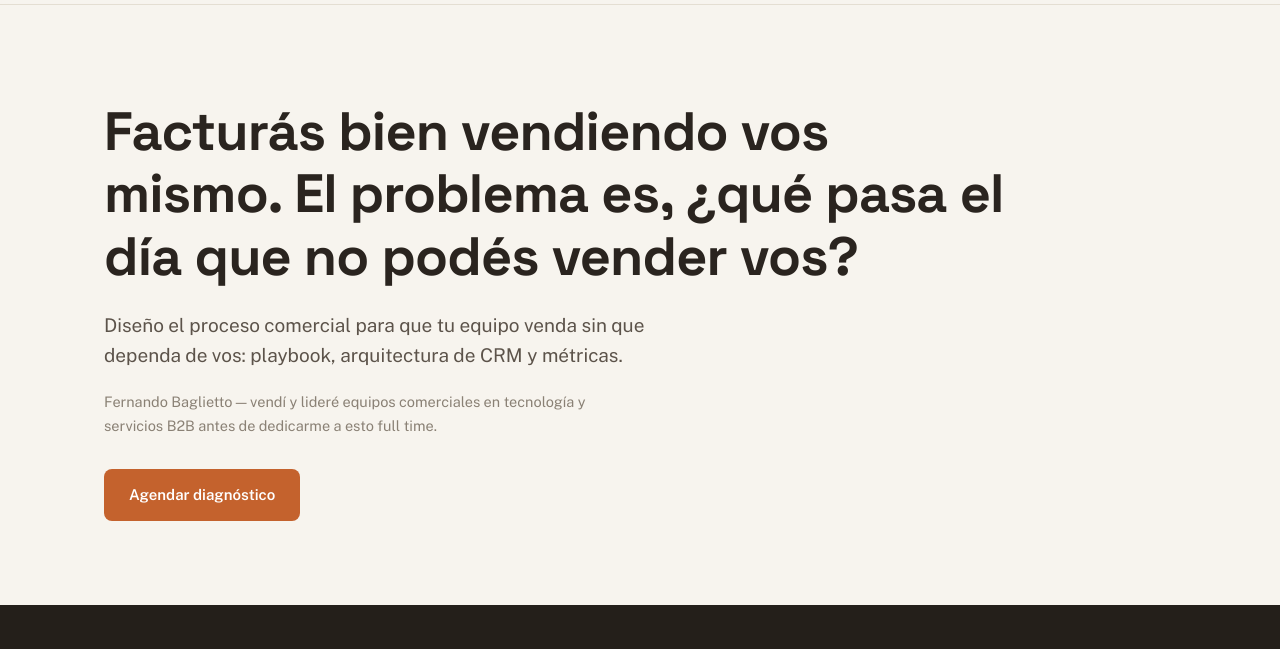
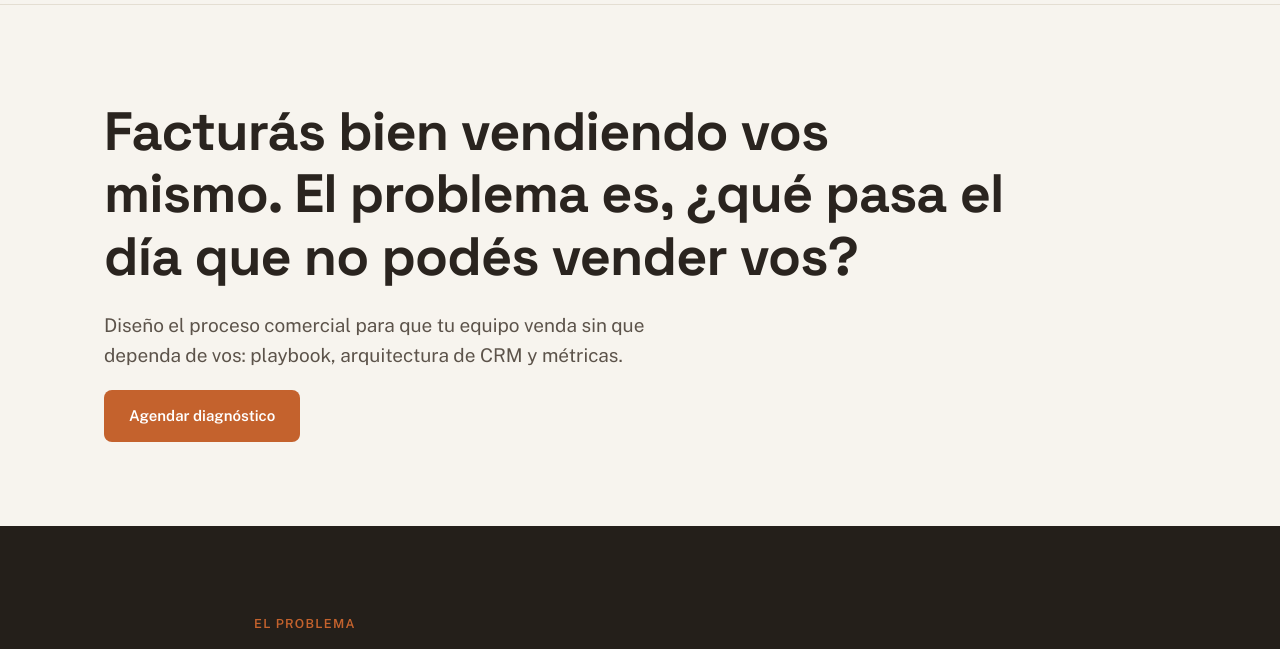
Before and after one commit to bagliettofernando/pulsodeventas-web, a plain HTML site: page index.html in a window 1280 px wide. Shown: the part 72-721 px from the top of the page. Drawn offline with nearby package versions, Linux system fonts and the light colour scheme.

Commit message:
sacar micro-bio del hero

```diff
--- a/index.html
+++ b/index.html
@@ -160,7 +160,6 @@
     <div class="wrap">
       <h1>Facturás bien vendiendo vos mismo. El problema es, ¿qué pasa el día que no podés vender vos?</h1>
       <p class="subhead">Diseño el proceso comercial para que tu equipo venda sin que dependa de vos: playbook, arquitectura de CRM y métricas.</p>
-      <p class="microbio">Fernando Baglietto — vendí y lideré equipos comerciales en tecnología y servicios B2B antes de dedicarme a esto full time.</p>
       <div class="cta-row">
         <a class="btn btn-accent" href="#contacto">Agendar diagnóstico</a>
       </div>
```
